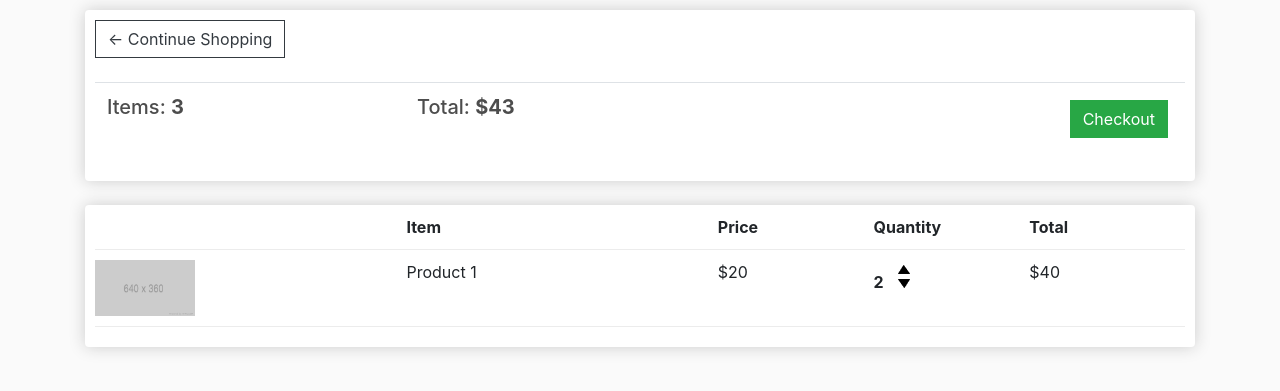
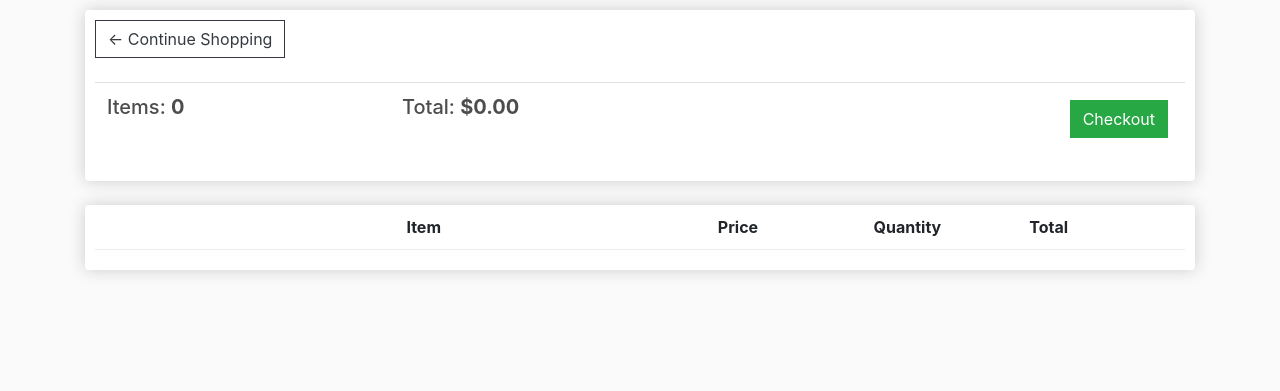
Before and after one commit to dlin99/E-Commerce-Website, a Django app: page /cart/ in a window 1280 px wide. Shown: the part 57-448 px from the top of the page. Run offline with Django 3.2, Linux system fonts and the light colour scheme; lists and menus that the app fills with data are empty.

Commit message:
update cart.html, checkout.html

```diff
--- a/store/templates/store/cart.html
+++ b/store/templates/store/cart.html
@@ -10,8 +10,8 @@
 				<br>
 				<table class="table">
 					<tr>
-						<th><h5>Items: <strong>3</strong></h5></th>
-						<th><h5>Total: <strong>$43</strong></h5></th>
+						<th><h5>Items: <strong>{{ order.get_cart_items }}</strong></h5></th>
+						<th><h5>Total: <strong>${{ order.get_cart_total|floatformat:2 }}</strong></h5></th>
 						<th>
 							<a style="float: right; margin: 5px" class="btn btn-success" href="{% url 'checkout' %}">Checkout</a>
 						</th>
@@ -30,19 +30,21 @@
 					<div style="flex:1"><strong>Total</strong></div>
 				</div>
 
+				{% for item in items %}
 					<div class="cart-row">
-					<div style="flex:2"><img class="row-image" src="{% static 'images/placeholder.png' %}"></div>
-					<div style="flex:2"><p>Product 1</p></div>
-					<div style="flex:1"><p>$20</p></div>
+						<div style="flex:2"><img class="row-image" src="{{ item.product.imageURL }}"></div>
+						<div style="flex:2"><p>{{ item.product.name }}</p></div>
+						<div style="flex:1"><p>${{ item.product.price|floatformat:2 }}</p></div>
 						<div style="flex:1">
-						<p class="quantity">2</p>
+							<p class="quantity">{{ item.quantity }}</p>
 							<div class="quantity">
 								<img class="chg-quantity" src="{% static 'images/arrow-up.png' %}">
 								<img class="chg-quantity" src="{% static 'images/arrow-down.png' %}">
 							</div>
 						</div>
-					<div style="flex:1">$40</div>
+						<div style="flex:1">${{ item.get_total|floatformat:2 }}</div>
 					</div>
+				{% endfor %}
 			</div>
 		</div>
 	</div>
--- a/store/views.py
+++ b/store/views.py
@@ -9,9 +9,28 @@ def store(request):
 	return render(request, 'store/store.html', context)
 
 def cart(request):
-	context = {}
+
+	if request.user.is_authenticated:
+		customer = request.user.customer
+		order, created = Order.objects.get_or_create(customer=customer, complete=False)
+		items = order.orderitem_set.all()
+	else:
+		items = []
+		order = {'get_cart_total': 0, 'get_cart_items': 0}
+
+	context = {'items': items, 'order': order}
 	return render(request, 'store/cart.html', context)
 
 def checkout(request):
-	context = {}
+
+	if request.user.is_authenticated:
+		customer = request.user.customer
+		order, created = Order.objects.get_or_create(customer=customer, complete=False)
+		items = order.orderitem_set.all()
+	else:
+		items = []
+		order = {'get_cart_total': 0, 'get_cart_items': 0}
+
+
+	context = {'items': items, 'order': order}
 	return render(request, 'store/checkout.html', context)
```
Also changed, not shown: store/models.py (+19 -0 lines), store/templates/store/checkout.html (+12 -8 lines). Lines whose indentation alone changed are shown as unchanged.
